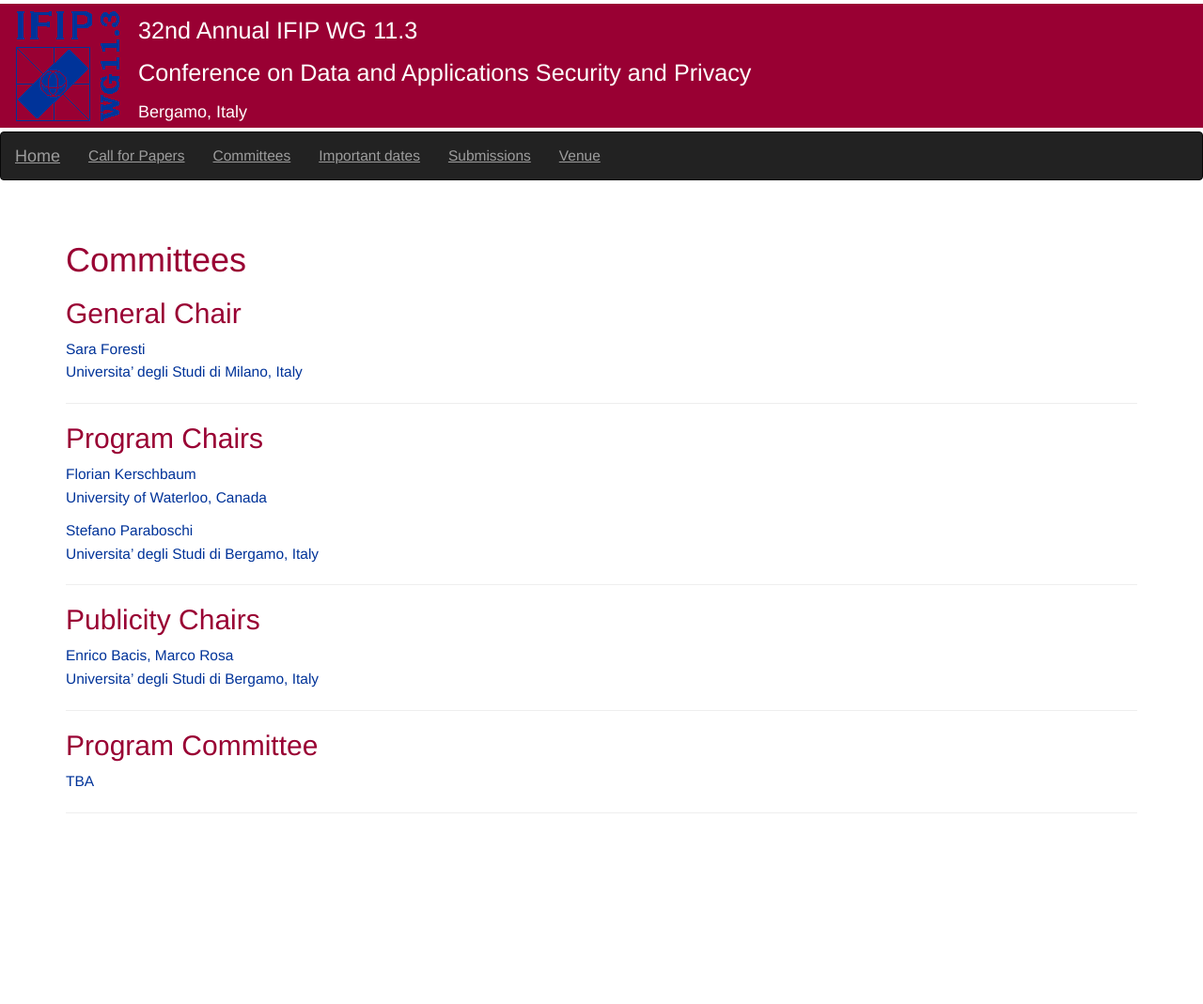
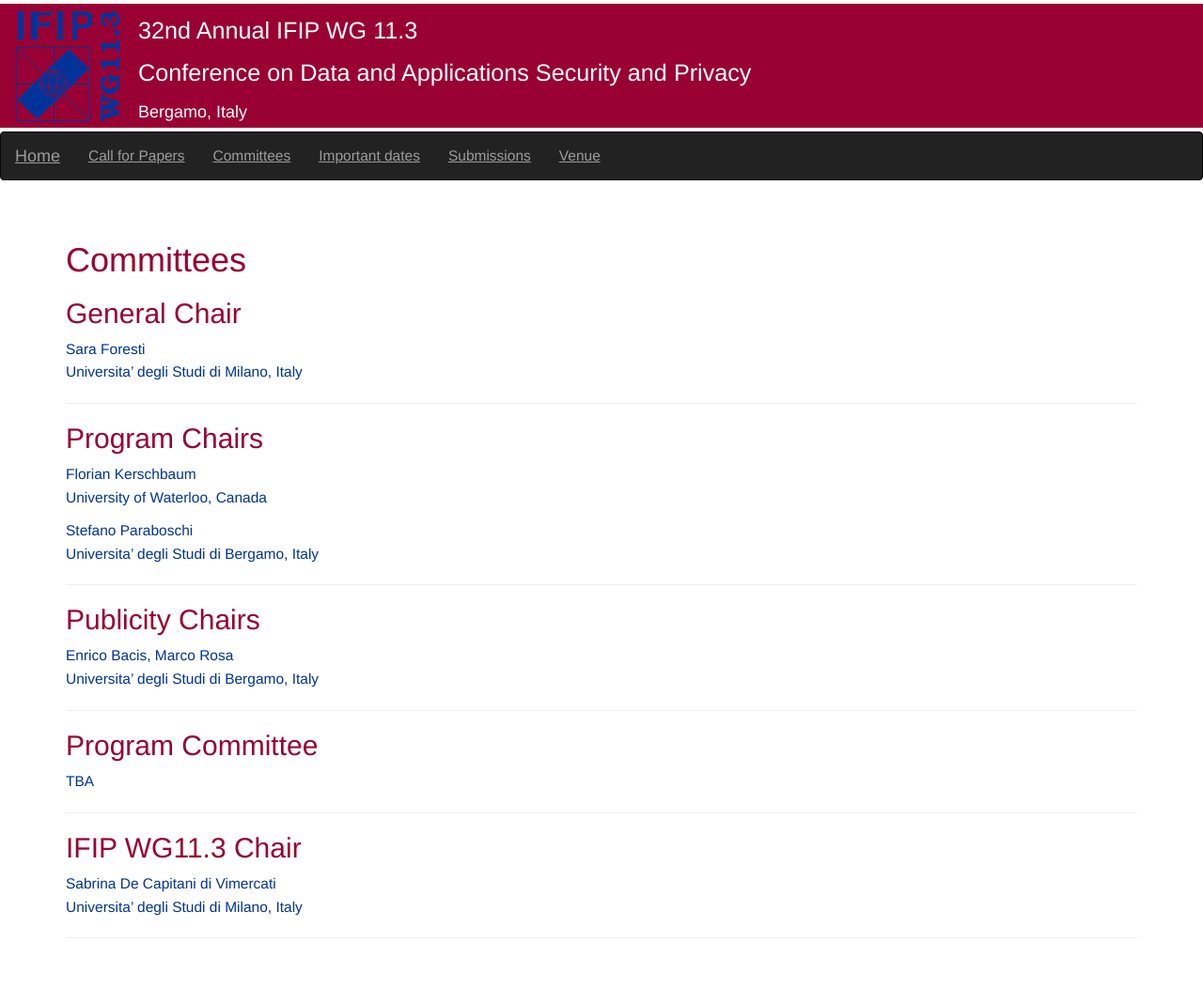
Before and after one commit to dbsec18/dbsec18.github.io, a Jekyll site: the page built from committees.markdown, in a window 1280 px wide. Shown: the whole page at 94% size. Built offline with Jekyll 4.4.1, drawn with Linux system fonts in a browser that asks for light colours; nearby versions of some CDN libraries; before the commit the page ends 936 px from its top, so only the background shows below that.

Commit message:
add ifip chair

```diff
--- a/committees.markdown
+++ b/committees.markdown
@@ -31,3 +31,9 @@
 TBA
 
 --------------------------------------------------------------------------------
+
+## IFIP WG11.3 Chair
+Sabrina De Capitani di Vimercati
+Universita' degli Studi di Milano, Italy
+
+--------------------------------------------------------------------------------
```
